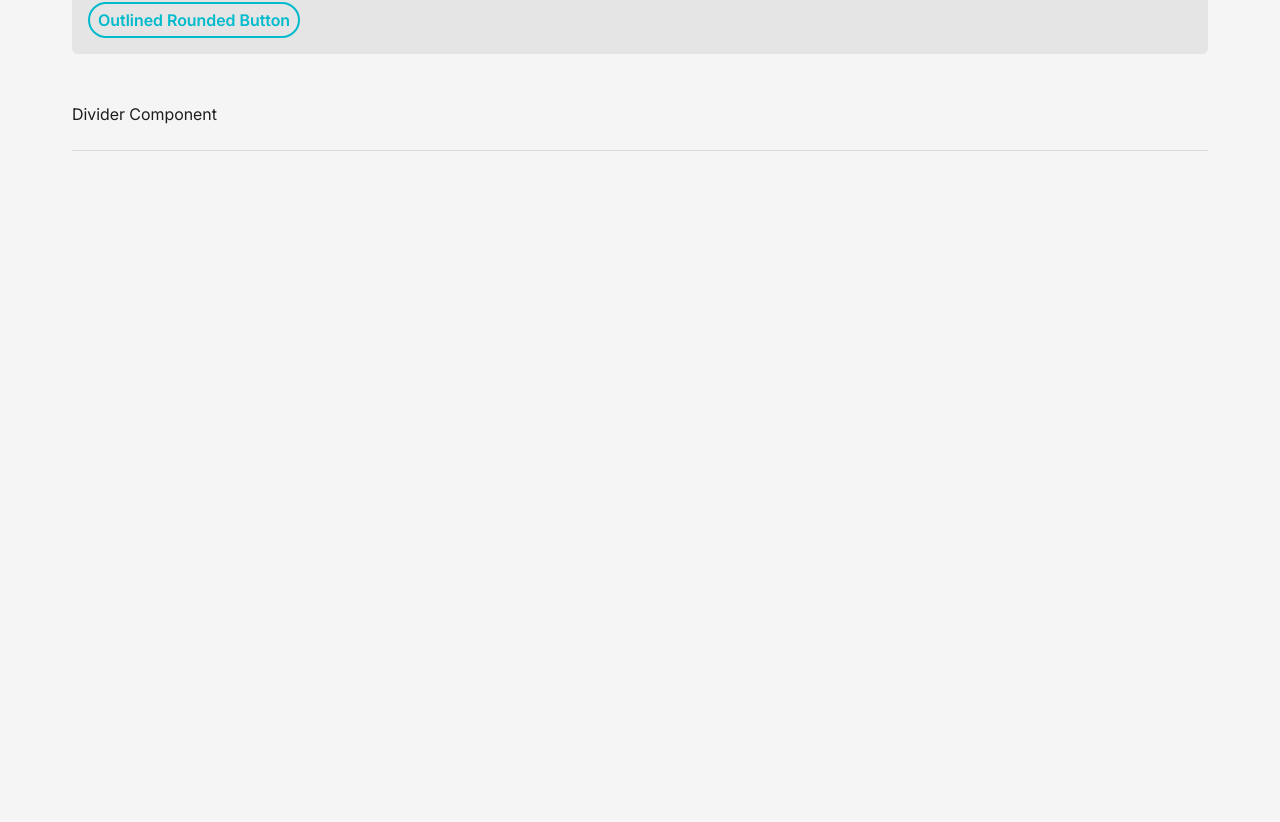
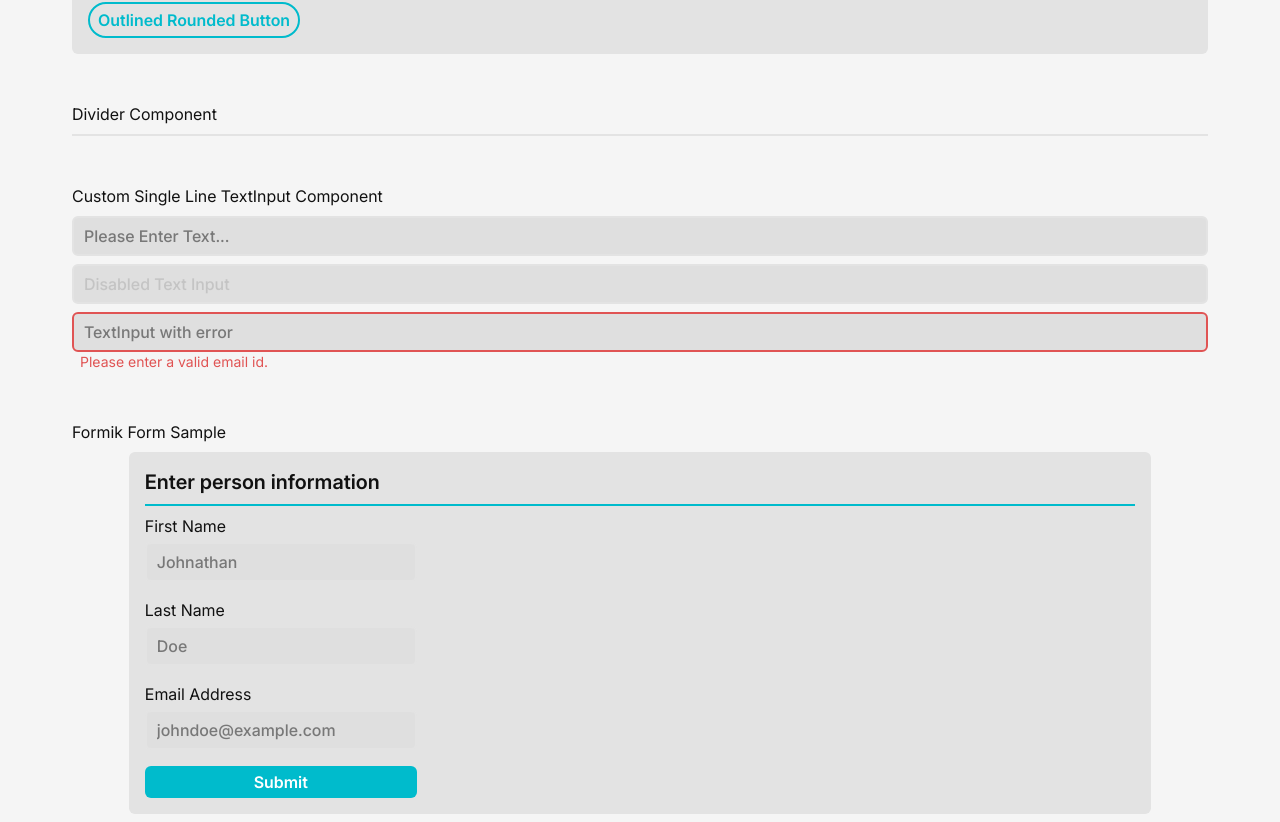
Before and after one commit to Harshit-Sonawala/people-orbit, a Next.js app: page / in a window 1280 px wide. Shown: the part 970-1792 px from the top of the page. Before the commit the page ends 1185 px from the top, so only its background shows below. Built offline with nearby package versions, Linux system fonts and the light colour scheme.

Commit message:
installed formik and yup packages for form and schema validation. Added demo formik form on page.tsx. Added support in Button and TextInput components for formik props. Adjusted global CSS colors. Fixed Card not applying className prop. Added Divider variants.

```diff
--- a/app/globals.css
+++ b/app/globals.css
@@ -9,13 +9,14 @@
 
 :root {
   --background: #f5f5f5;
-  --foreground: #1d1d1d;
+  --foreground: #111111;
   --primary: #00bbcc;
-  --primary-light: #36d7b7;
+  --primary-light: #9884e9;
   --secondary: #ed8128;
-  --surface: #e5e5e5;
-  --surface-top: #d9d9d9;
+  --surface: #e3e3e3;
+  --surface-top: #dfdfdf;
   --surface-top-dark: #aaaaaa;
+  --error: #e05454;
 }
 
 @theme {
@@ -27,6 +28,7 @@
   --color-surface: var(--surface);
   --color-surface-top: var(--surface-top);
   --color-surface-top-dark: var(--surface-top-dark);
+  --color-error: var(--error);
 }
 
 /* @theme inline {
@@ -48,3 +50,7 @@ body {
   color: var(--foreground);
   font-family: "Inter", sans-serif;
 }
+
+label {
+  display: block;
+}
--- a/app/page.tsx
+++ b/app/page.tsx
@@ -1,18 +1,26 @@
-"use client"
-import SatelliteAltRoundedIcon from '@mui/icons-material/SatelliteAltRounded';
+"use client";
+import { Formik } from "formik"; // Formik forms
+import * as Yup from "yup"; // Yup Schema Validation
+import SatelliteAltRoundedIcon from "@mui/icons-material/SatelliteAltRounded";
 import Card from "../components/Card";
 import Header1 from "../components/Header1";
 import Header2 from "../components/Header2";
 import Header3 from "../components/Header3";
-import Button from '../components/Button';
-import Divider from '../components/Divider';
+import Button from "../components/Button";
+import Divider from "../components/Divider";
+import TextInput from "../components/TextInput";
 
 export default function Home() {
   return (
     <div className="flex flex-col flex-1 items-stretch justify-start w-[90%] mx-auto">
       <div className="flex flex-row items-center justify-start p-2">
-        <SatelliteAltRoundedIcon sx={{ fontSize: "2rem" }} className="text-primary"/>
-        <h1 className="text-3xl font-bold p-2">People<span className="text-primary">Orbit</span></h1>
+        <SatelliteAltRoundedIcon
+          sx={{ fontSize: "2rem" }}
+          className="text-primary"
+        />
+        <h1 className="text-3xl font-bold p-2">
+          People<span className="text-primary">Orbit</span>
+        </h1>
       </div>
       <div className="m-2 flex flex-col gap-2">
         <p>Components Demo:</p>
@@ -23,7 +31,7 @@ export default function Home() {
         <p>Header 3</p>
         <Header3>This is an example of Header 3.</Header3>
 
-        <div className="m-4"/>
+        <div className="m-4" />
 
         <p>Card Component</p>
         <Card variant="surface">
@@ -42,22 +50,115 @@ export default function Home() {
           <p>Card outlined-primary variant</p>
         </Card>
 
-        <div className="m-4"/>
+        <div className="m-4" />
 
         <p>Button Component</p>
         <Card>
-          <Button onPress={() => console.log("Filled button pressed.")}>Filled Button</Button>
-          <Button variant="outlined" onPress={() => console.log("Outlined button pressed.")}>Outlined Button</Button>
-          <Button variant="rounded" onPress={()=> console.log("Rounded button pressed.")}>Rounded Button</Button>
-          <Button variant="outlined-rounded" onPress={() => console.log("Outlined Rounded button pressed.")}>Outlined Rounded Button</Button>
+          <Button onClick={() => console.log("Filled button pressed.")}>
+            Filled Button
+          </Button>
+          <Button
+            variant="outlined"
+            onClick={() => console.log("Outlined button pressed.")}
+          >
+            Outlined Button
+          </Button>
+          <Button
+            variant="rounded"
+            onClick={() => console.log("Rounded button pressed.")}
+          >
+            Rounded Button
+          </Button>
+          <Button
+            variant="outlined-rounded"
+            onClick={() => console.log("Outlined Rounded button pressed.")}
+          >
+            Outlined Rounded Button
+          </Button>
         </Card>
 
-        <div className="m-4"/>
+        <div className="m-4" />
 
         <p>Divider Component</p>
         <Divider />
 
-        <div className="m-4"/>
+        <div className="m-4" />
+
+        <p>Custom Single Line TextInput Component</p>
+        <TextInput placeholder="Please Enter Text..." />
+        <TextInput disabled={true} placeholder="Disabled Text Input" />
+        <TextInput
+          placeholder="TextInput with error"
+          error="Please enter a valid email id."
+        />
+
+        <div className="m-4" />
+
+        <p>Formik Form Sample</p>
+        <Card className="flex flex-col gap-2 w-[90%] mx-auto">
+          <Header3>Enter person information</Header3>
+          <Divider variant="primary"/>
+          <Formik
+            initialValues={{ firstName: "", lastName: "", email: "" }}
+            validationSchema={Yup.object({
+              firstName: Yup.string()
+                .max(40, "First name must be 40 characters or less")
+                .required("Required Field"),
+              lastName: Yup.string()
+                .max(40, "Last name must be 40 characters or less")
+                .required("Required Field"),
+              email: Yup.string()
+                .email("Please enter a valid email address")
+                .required("Required Field"),
+            })}
+            onSubmit={(values, { setSubmitting }) => {
+              setTimeout(() => {
+                alert(JSON.stringify(values, null, 2));
+                setSubmitting(false);
+              }, 400);
+            }}
+          >
+            {(formik) => (
+              <form className="flex flex-col items-stretch align-center gap-4" onSubmit={formik.handleSubmit}>
+                <div className="flex flex-col gap-1">
+                  <label htmlFor="firstName">First Name</label>
+                  <TextInput
+                    id="firstName"
+                    type="text"
+                    placeholder="Johnathan"
+                    error={formik.errors.firstName}
+                    {...formik.getFieldProps("firstName")}
+                  />
+                </div>
+
+                <div className="flex flex-col gap-1">
+                  <label htmlFor="lastName">Last Name</label>
+                  <TextInput
+                    id="lastName"
+                    type="text"
+                    placeholder="Doe"
+                    error={formik.errors.lastName}
+                    {...formik.getFieldProps("lastName")}
+                  />
+                </div>
+
+                <div className="flex flex-col gap-1">
+                  <label htmlFor="email">Email Address</label>
+                  <TextInput
+                    variant="filled"
+                    id="email"
+                    type="email"
+                    placeholder="johndoe@example.com"
+                    error={formik.errors.email}
+                    {...formik.getFieldProps("email")}
+                  />
+                </div>
+
+                <Button type="submit" className="flex flex-1">Submit</Button>
+              </form>
+            )}
+          </Formik>
+        </Card>
       </div>
     </div>
   );
--- a/components/Button.tsx
+++ b/components/Button.tsx
@@ -3,7 +3,8 @@ import React from "react";
 type Props = {
   children: React.ReactNode;
   variant?: "filled" | "outlined" | "rounded" | "outlined-rounded";
-  onPress?: () => void;
+  type?: "submit" | "reset";
+  onClick?: () => void;
   className?: string;
 };
 
@@ -18,14 +19,16 @@ const variantClasses: { [key: string]: string } = {
 const Button = ({
   children,
   variant = "filled",
-  onPress,
+  type,
+  onClick,
   className = "",
 }: Props) => {
   return (
     <button
-      onClick={onPress}
-      className={`py-1 px-2 ${variantClasses[variant]}
-      hover:bg-primary-light hover:text-white hover:border-transparent
+      type={type}
+      onClick={onClick}
+      className={`flex flex-row justify-center py-1 px-2 ${variantClasses[variant]}
+      hover:bg-primary-light hover:text-white hover:border-transparent hover:cursor-pointer
       active:bg-secondary active:border-transparent active:translate-y-0.5
       ${className}`}
     >
--- a/components/Card.tsx
+++ b/components/Card.tsx
@@ -13,10 +13,10 @@ const variantClasses: { [key: string]: string } = {
   "outlined-primary": "border-2 border-primary bg-transparent",
 };
 
-const Card = ({ children, variant = "surface" }: Props) => {
+const Card = ({ children, variant = "surface", className }: Props) => {
   return (
     <div
-      className={`flex flex-col items-start justify-start gap-2 rounded-md p-4 ${variantClasses[variant]}`}
+      className={`flex flex-col items-start justify-start gap-2 rounded-md p-4 ${variantClasses[variant]} ${className}`}
     >
       {children}
     </div>
--- a/components/Divider.tsx
+++ b/components/Divider.tsx
@@ -1,13 +1,20 @@
 import React from "react";
 
 type Props = {
+  variant?: "surface" | "surfaceTop" | "primary";
   className?: string;
 };
 
-const Divider = ({ className = "" }: Props) => {
+const variantClasses: { [key: string]: string } = {
+  surface: "border-surface",
+  "surface-top": "border-surface-top",
+  primary: "border-primary",
+};
+
+const Divider = ({ variant = "surface", className = "" }: Props) => {
   return (
     <div
-      className={`w-full my-4 px-8 border-b border-surface-top ${className}`}
+      className={`w-full px-8 border-b-2 ${variantClasses[variant]} ${className}`}
     />
   );
 };
--- /dev/null
+++ b/components/TextInput.tsx
@@ -0,0 +1,62 @@
+import React from "react";
+
+type Props = React.InputHTMLAttributes<HTMLInputElement> & {
+  variant?: "filled" | "outlined" | "outlined-primary";
+  placeholder?: string;
+  error?: string;
+  disabled?: boolean;
+  className?: string;
+};
+
+const variantClasses: { [key: string]: string } = {
+  filled: "rounded-md bg-surface-top font-medium text-foreground",
+  outlined:
+    "rounded-md bg-transparent border-2 border-foreground font-medium text-foreground",
+  rounded: "rounded-full bg-surface-top font-medium text-foreground",
+  "outlined-primary":
+    "rounded-md bg-transparent border-2 border-primary font-medium text-primary",
+};
+
+const TextInput = ({
+  variant = "filled",
+  placeholder = "",
+  error = "",
+  disabled = false,
+  className = "",
+  ...rest // rest parameters like formik.getFieldProps
+}: Props) => {
+  let placeholderClasses: string = "text-foreground";
+  let textClasses: string = "font-medium text-foreground";
+  let borderClasses: string = "border-2 border-surface";
+
+  if (disabled) {
+    placeholderClasses = "text-surface-top-dark";
+    textClasses = "text-foreground";
+  }
+
+  if (error) {
+    placeholderClasses = "text-error";
+    textClasses = "font-regular text-error";
+    borderClasses = "border-2 border-error";
+  }
+
+  return (
+    <div className="flex flex-col">
+      <input
+        type="text"
+        placeholder={placeholder}
+        disabled={disabled}
+        className={`py-1.5 px-2.5 ${variantClasses[variant]}
+          focus:outline-none focus:ring-0
+          ${placeholderClasses}
+          ${textClasses}
+          ${borderClasses}
+          ${className}`}
+        {...rest} // spread out rest parameters
+      />
+      {error && <p className="ml-2 text-sm text-error">{error}</p>}
+    </div>
+  );
+};
+
+export default TextInput;
--- a/package.json
+++ b/package.json
@@ -13,9 +13,11 @@
     "@emotion/styled": "^11.14.1",
     "@mui/icons-material": "^9.0.0",
     "@mui/material": "^9.0.0",
+    "formik": "^2.4.9",
     "next": "16.2.4",
     "react": "19.2.4",
-    "react-dom": "19.2.4"
+    "react-dom": "19.2.4",
+    "yup": "^1.7.1"
   },
   "devDependencies": {
     "@tailwindcss/postcss": "^4",
```
Also changed, not shown: 1 other file (tests, documents, lock files or other folders).
